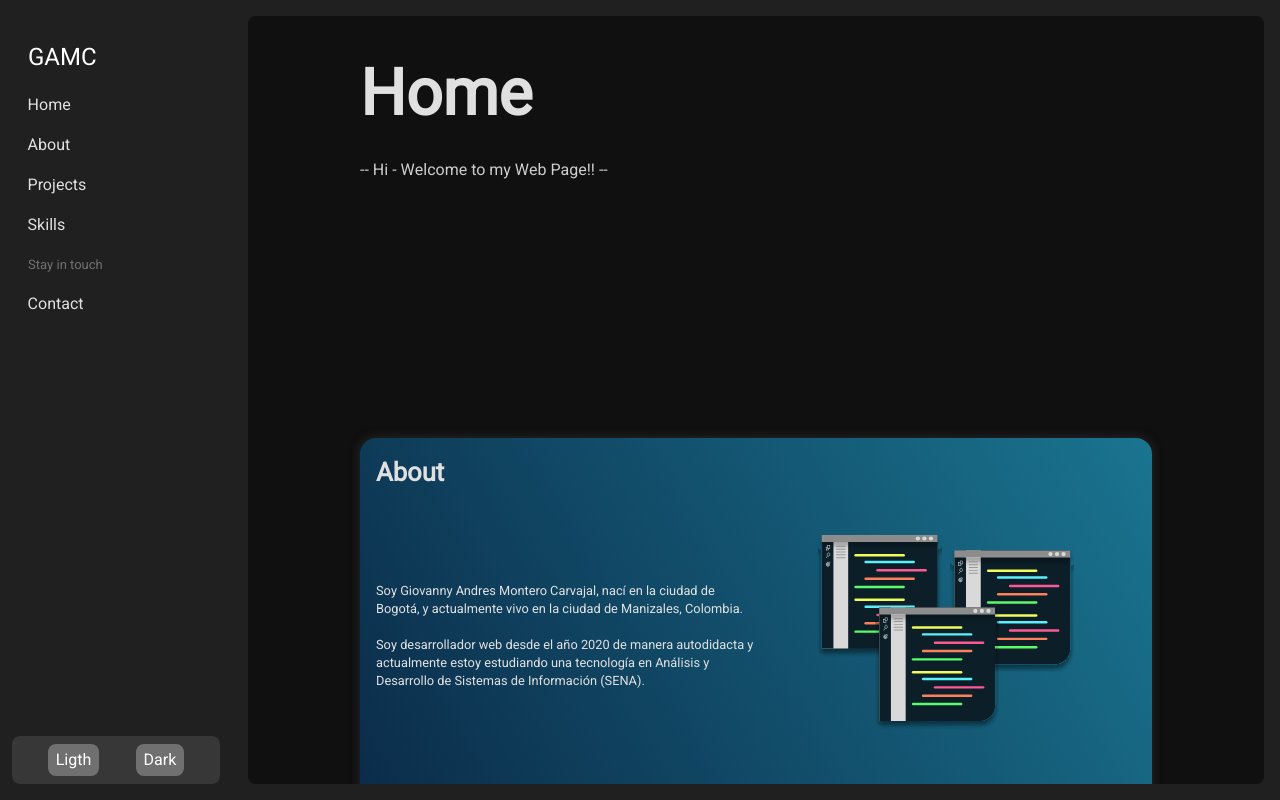
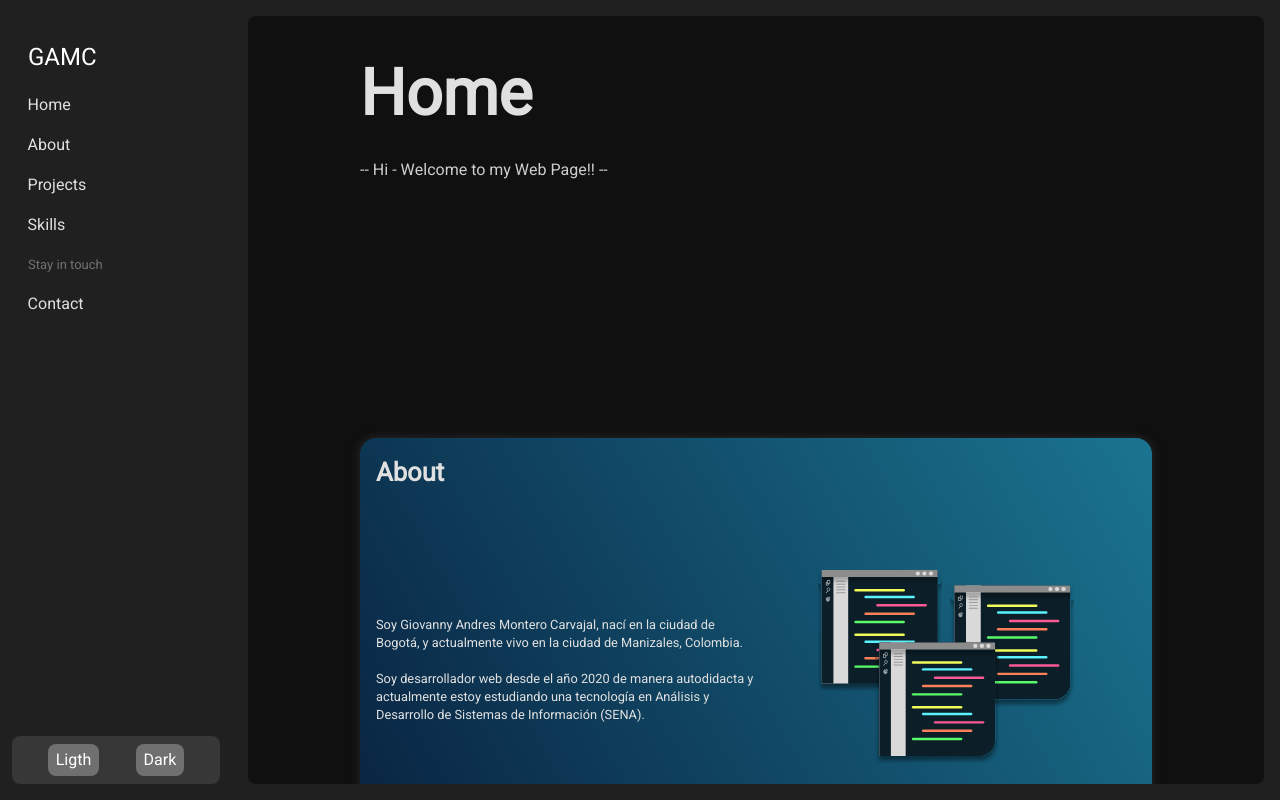
Before and after one commit to giovannymontero99/new-portfolio, a React (Vite) app: page / in a window 1280 px wide. Built offline with nearby package versions, Linux system fonts and the light colour scheme; a web font is replaced by a local one.

Commit message:
3 files modified

```diff
--- a/src/components/main-components/About.css
+++ b/src/components/main-components/About.css
@@ -2,6 +2,7 @@
 #about {
   height: 100vh;
   display: flex;
+  justify-content: center;
 }
 
 .about {
@@ -9,19 +10,22 @@
   border-radius: 16px;
   background: linear-gradient(60deg, #092442, #1e9ec5b4);
   margin: 8rem 0;
+  display: flex;
+  flex-direction: column;
+  justify-content: space-between;
+  height: 24rem;
 }
 
 .about-section {
   padding: 1rem 0;
   margin: 1rem 0;
   display: flex;
-  height: 16rem;
-  justify-content: center;
+  height: 15rem;
   align-items: center;
 }
+
 .about-section > div {
   flex: 1;
-  font-size: 1.3rem;
 }
 
 .about-section > div:last-child {
--- a/src/components/main-components/About.jsx
+++ b/src/components/main-components/About.jsx
@@ -14,7 +14,7 @@ const About = () => {
       >
         <h3>About</h3>
         <div className="about-section">
-          <div>
+          <div className="about-text">
             <p>
               Soy Giovanny Andres Montero Carvajal, nací en la ciudad de Bogotá,
               y actualmente vivo en la ciudad de Manizales, Colombia.
--- a/src/components/main-components/Updates.css
+++ b/src/components/main-components/Updates.css
@@ -20,13 +20,13 @@
   display: flex;
   justify-content: space-evenly;
   margin-top: 1rem;
+  height: 15rem;
 }
 
 .targetUpdate {
   background-color: #191919;
   flex: 1;
   margin: 8px;
-  height: 10rem;
   padding: 16px;
   border-radius: 8px;
   cursor: pointer;
```
